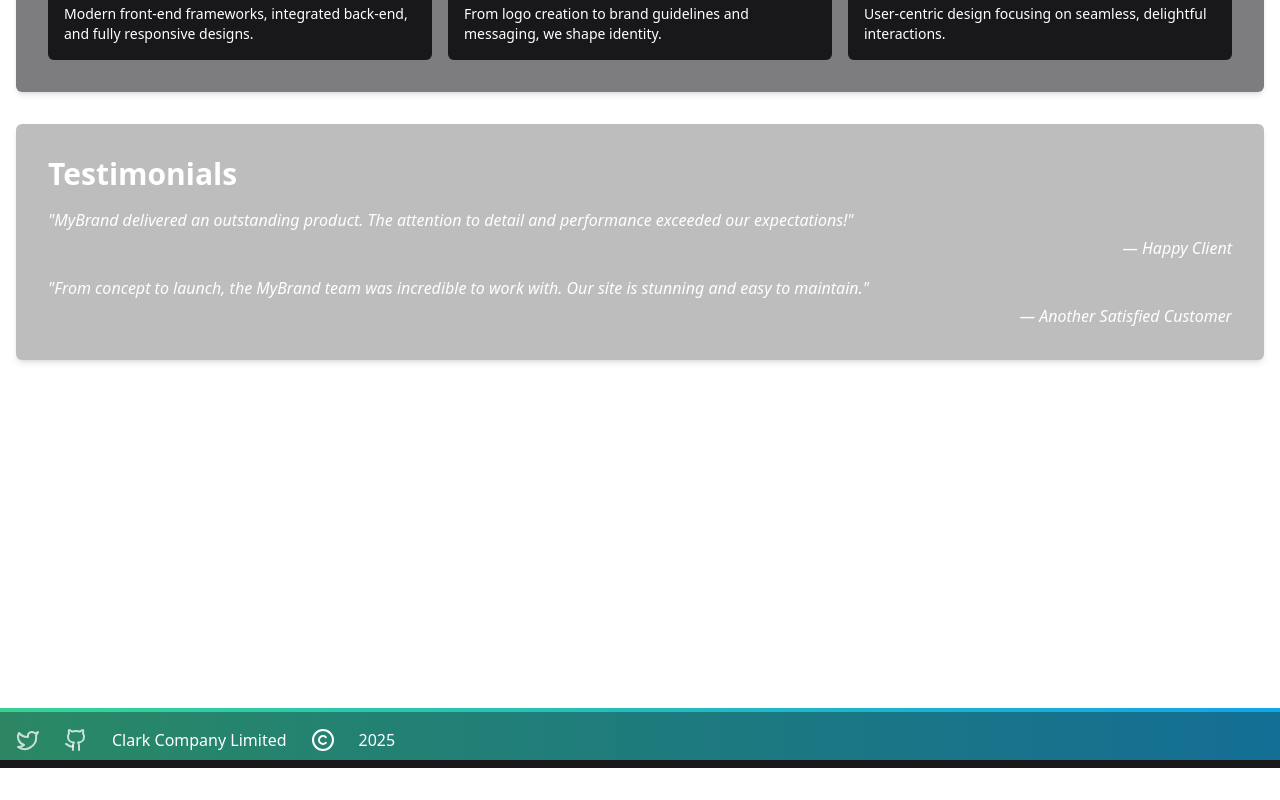
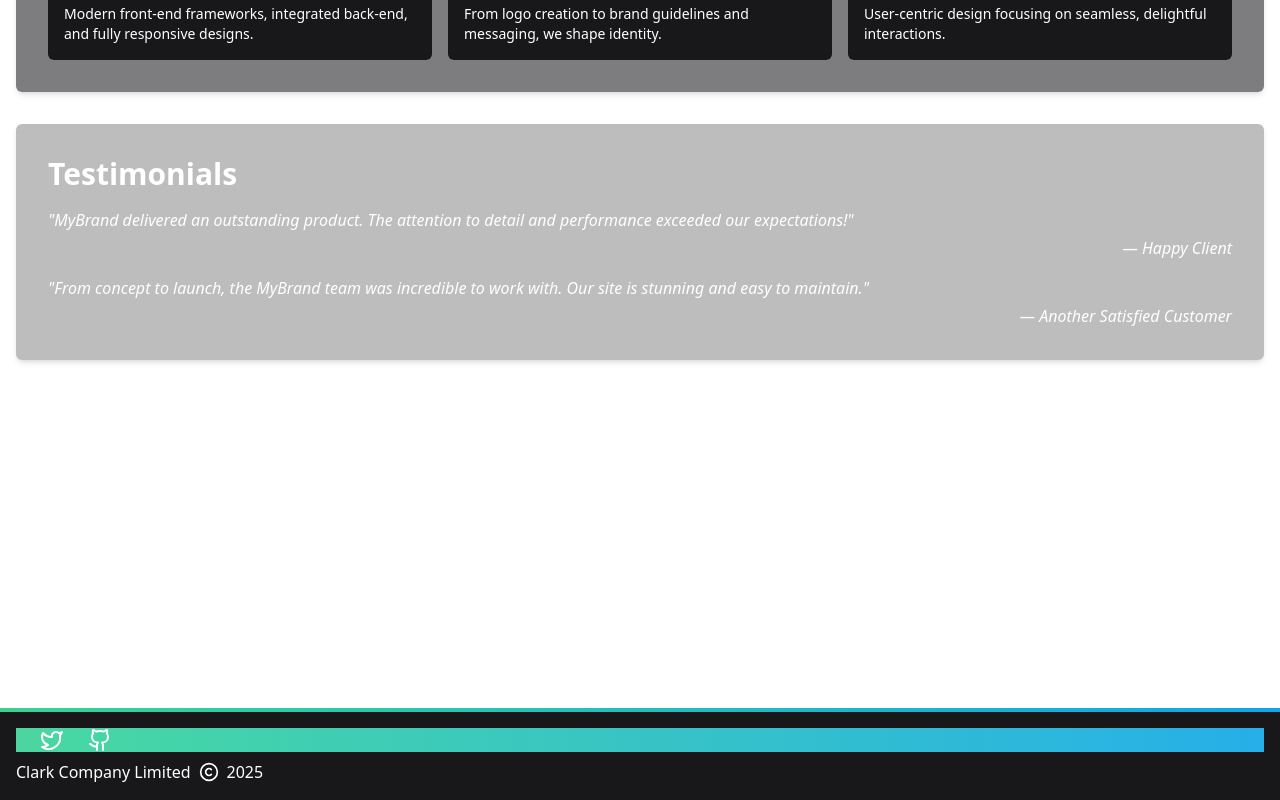
Before and after one commit to life423/drewclark.io-portfolio, a React (Vite) app in the folder app/: page / in a window 1280 px wide. Shown: the part 884-1684 px from the top of the page. Before the commit the page ends 1652 px from the top, so only its background shows below. Built offline with nearby package versions, Linux system fonts and the light colour scheme.

Commit message:
Refactored Footer component for improved readability and efficiency. Removed unnecessary overlay, simplified CSS classes, and restructured elements for better visual hierarchy.

```diff
--- a/app/src/components/footer/Footer.jsx
+++ b/app/src/components/footer/Footer.jsx
@@ -4,62 +4,54 @@ import { LuTwitter, LuGithub, LuCopyright } from 'react-icons/lu'
 
 export default function Footer() {
     return (
-        <footer className='mt-16 bg-brandGray-900 text-white relative'>
-            {/* 1. Thin Pulse Accent Bar (unchanged) */}
-            <div
-                className='
-          h-1 w-full
-          bg-pulse-gradient
-          animate-colorPulse
-        '
-            />
+        <footer className='mt-16 text-white'>
+            {/* 1. Thin, pulsing accent bar across the top */}
+            <div className='h-1 w-full bg-pulse-gradient animate-colorPulse' />
 
-            {/*
-        2. Light Overlay:
-           Positioned just below the 1px bar, with partial opacity,
-           using the same pulse gradient so it “shines” onto the icons.
-      */}
-            <div
-                className='
-          absolute
-          top-1    /* starts right below the 1px bar */
-          left-0
-          w-full
-          h-12     /* how far down the light extends */
-          bg-pulse-gradient
-          animate-colorPulse
-          opacity-60    /* adjust to control brightness */
-          pointer-events-none
-          z-0           /* behind the content */
-        '
-            />
-
-            {/* 3. Footer Content (icons, text) */}
-            <div className='relative z-10 py-4 px-4'>
-                <div className='flex flex-row items-center space-x-6'>
+            {/* 2. Main footer area: solid color, so the bottom remains stable */}
+            <div className='bg-brandGray-900 py-4 px-4'>
+                {/*
+          3. A relative container for the icons, with an
+             absolute, pulsing gradient behind them only.
+        */}
+                <div className='flex flex-row items-center space-x-6 relative mb-2'>
+                    {/* Pulsing overlay behind icons, using mix-blend-mode to colorize them */}
+                    <div
+                        className='
+              pointer-events-none
+              absolute inset-0
+              bg-pulse-gradient
+              animate-colorPulse
+              mix-blend-screen
+              opacity-100
+              z-0
+            '
+                    />
+                    {/* Icons on top, receiving the gradient effect */}
                     <a
                         href='https://twitter.com/your_profile'
                         target='_blank'
                         rel='noopener noreferrer'
                         aria-label='Twitter'
-                        className='text-white/75'
+                        className='text-white z-10'
                     >
                         <LuTwitter className='h-6 w-6' />
                     </a>
-
                     <a
                         href='https://github.com/your_profile'
                         target='_blank'
                         rel='noopener noreferrer'
                         aria-label='GitHub'
-                        className='text-white/75'
+                        className='text-white z-10'
                     >
-                        <LuGithub className='h-6 w-6 ' />
+                        <LuGithub className='h-6 w-6' />
                     </a>
+                </div>
 
-                    {/* Company Name & Copyright */}
+                {/* 4. Company info below the icon row */}
+                <div className='flex items-center space-x-2'>
                     <span>Clark Company Limited</span>
-                    <LuCopyright className='h-6 w-6' />
+                    <LuCopyright className='h-5 w-5' />
                     <span>{new Date().getFullYear()}</span>
                 </div>
             </div>
```
